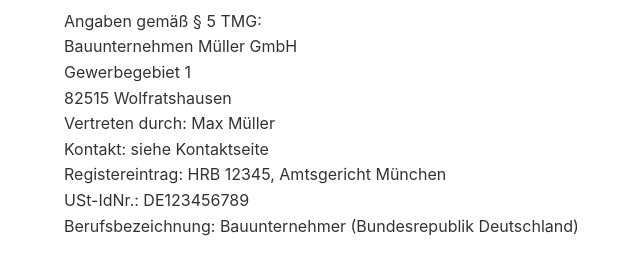
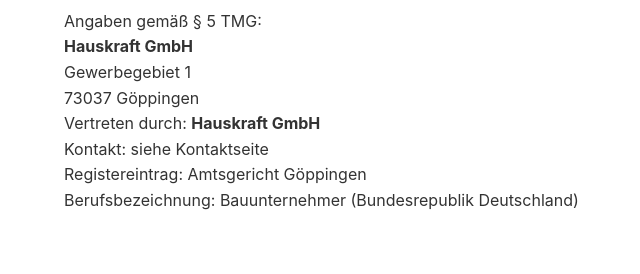
Before and after one commit to tattukkatisaa-svg/HausKraft, a plain HTML site: page impressum.html in a window 1280 px wide. Shown: the part 112-386 px from the top of the page, without its empty margins (46-686 px from the left). Drawn offline with Linux system fonts and the light colour scheme.

Commit message:
Update impressum.html

```diff
--- a/impressum.html
+++ b/impressum.html
@@ -1,19 +1,24 @@
-<!doctype html><html lang="de"><head><meta charset="utf-8">
-<title>Impressum | Bau Müller</title>
+<!doctype html>
+<html lang="de">
+<head>
+  <meta charset="utf-8">
+  <title>Impressum | HausKraft</title>
   <meta name="viewport" content="width=device-width, initial-scale=1">
   <link rel="stylesheet" href="style.css">
 </head>
 <body>
-<section class="py"><div class="container">
+<section class="py">
+  <div class="container">
     <h1>Impressum</h1>
     <p>Angaben gemäß § 5 TMG:</p>
-<p>Bauunternehmen Müller GmbH<br>
+    <p><strong>Hauskraft GmbH</strong><br>
     Gewerbegebiet 1<br>
-82515 Wolfratshausen</p>
-<p>Vertreten durch: Max Müller<br>
+    73037 Göppingen</p>
+    <p>Vertreten durch: <strong>Hauskraft GmbH</strong><br>
     Kontakt: siehe Kontaktseite<br>
-Registereintrag: HRB 12345, Amtsgericht München<br>
-USt-IdNr.: DE123456789</p>
-<p>Berufsbezeichnung: Bauunternehmer (Bundesrepublik Deutschland)</p>
-</div></section>
-</body></html>
+    Registereintrag: Amtsgericht Göppingen<br>
+    Berufsbezeichnung: Bauunternehmer (Bundesrepublik Deutschland)</p>
+  </div>
+</section>
+</body>
+</html>
```
Lines whose indentation alone changed are shown as unchanged.
